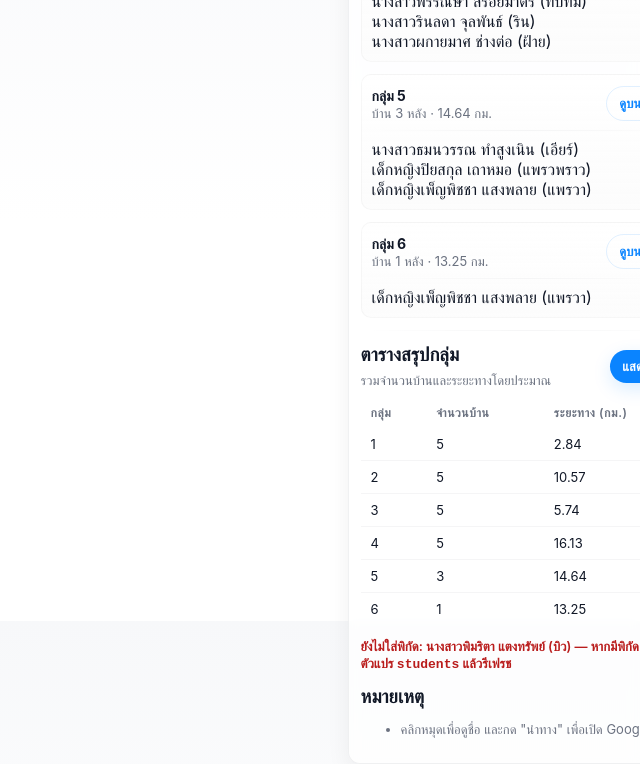
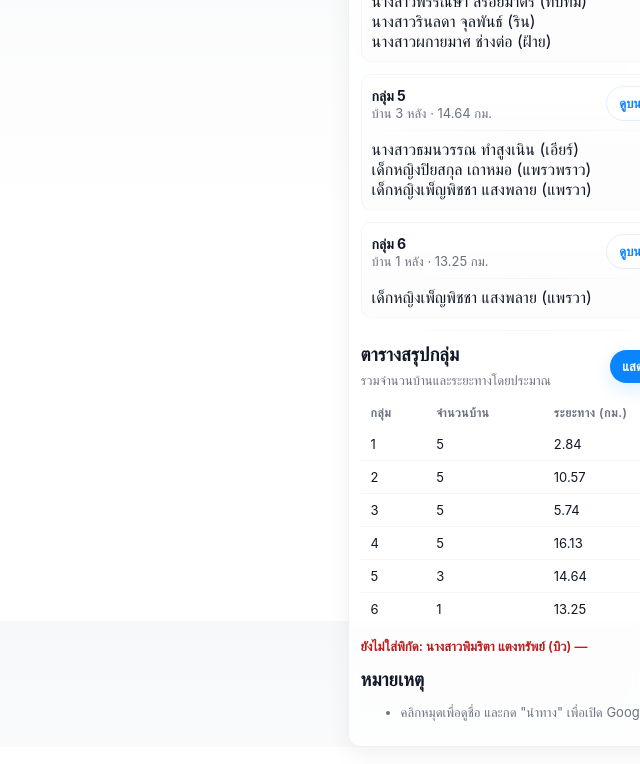
Before and after one commit to sitthiponpr-byt/school-visit-map, a plain HTML site: page index.html in a window 1280 px wide. Shown: the part 979-1743 px from the top of the page, without its empty margins (640-1280 px from the left). Drawn offline with nearby package versions, Linux system fonts and the light colour scheme.

Commit message:
Add files via upload

```diff
--- a/index.html
+++ b/index.html
@@ -353,7 +353,7 @@ function renderLists(filterText=''){
       if(m.mapsUrl) return `<a href="${m.mapsUrl}" target="_blank">${escapeHtml(m.name)}</a>`;
       return escapeHtml(m.name);
     }).join(', ');
-    html += `<p class="missing">ยังไม่ใส่พิกัด: ${missingHtml} — หากมีพิกัด ให้เพิ่มในตัวแปร <code>students</code> แล้วรีเฟรช</p>`;
+    html += `<p class="missing">ยังไม่ใส่พิกัด: ${missingHtml} — </p>`;
   }
   summaryDiv.innerHTML = html;
 }
```
